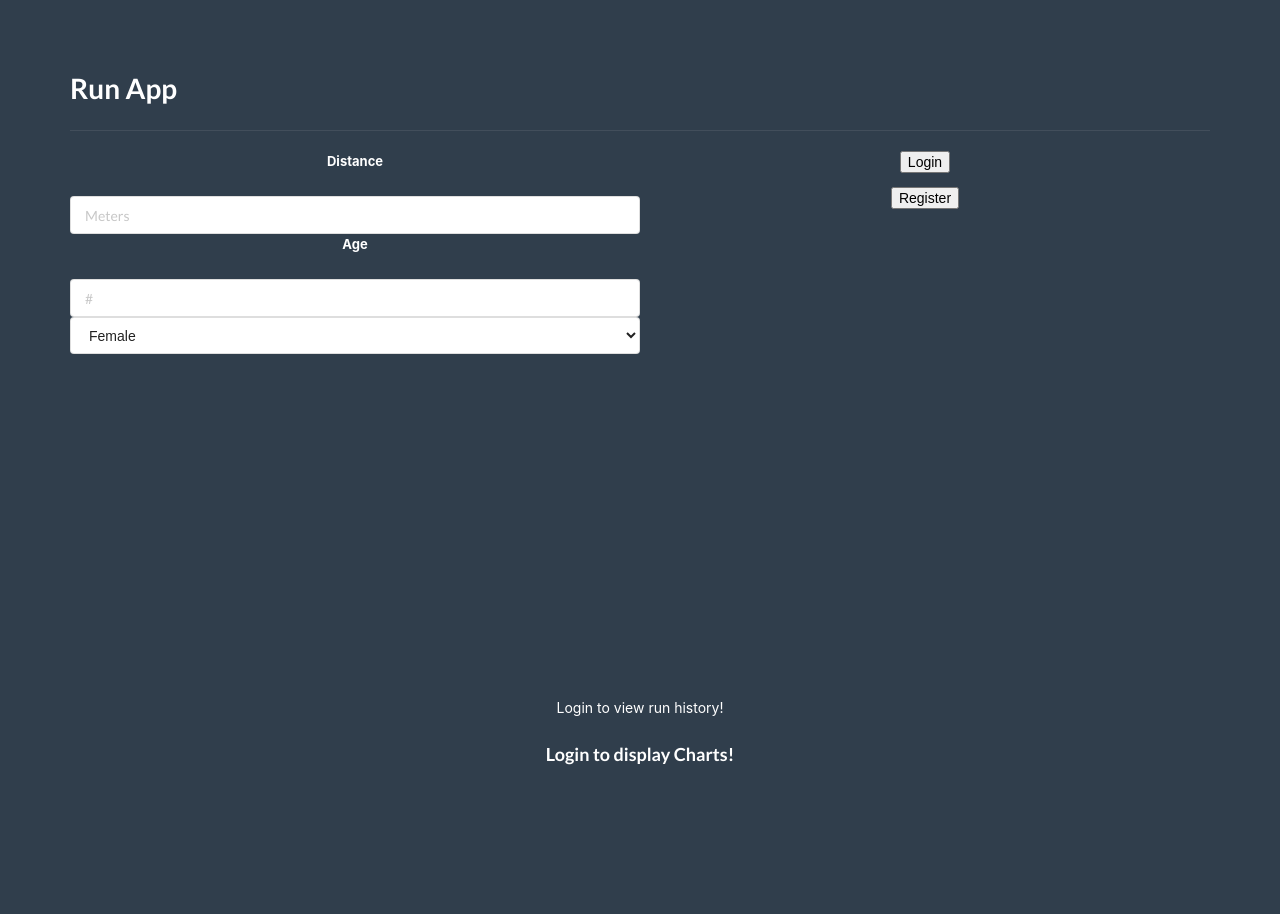
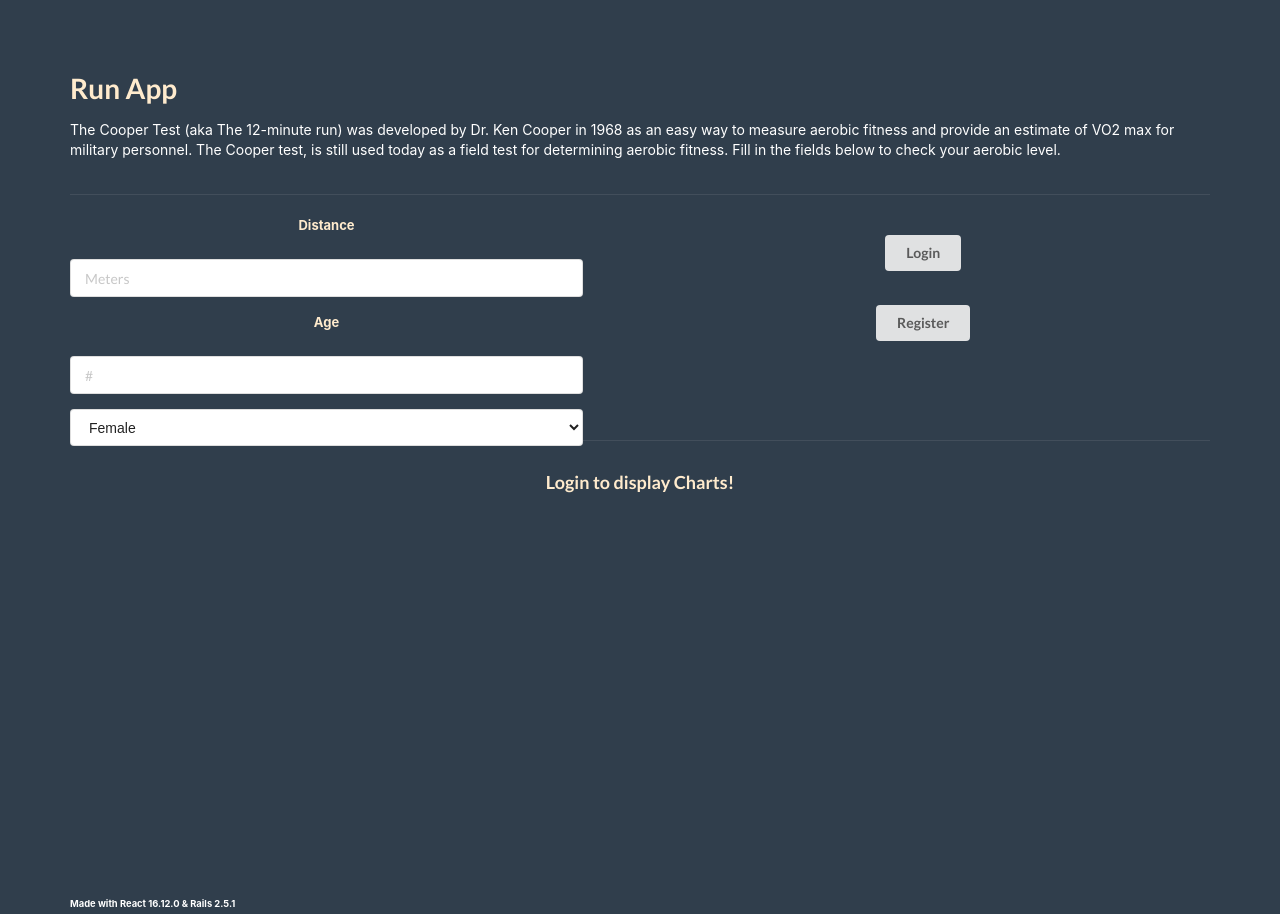
Before and after one commit to EevanR/cooper-client-react, a React (Create React App) app: page / in a window 1280 px wide. Before the commit the page ends 870 px from the top, so only its background shows below. Built offline with nearby package versions, Linux system fonts and the light colour scheme.

Commit message:
more styling

```diff
--- a/src/App.css
+++ b/src/App.css
@@ -1,6 +1,7 @@
 .chartBlock {
   display: inline-block;
   width: 100%;
+  margin-top: 10px;
 }
 
 .chart1 {
@@ -8,6 +9,7 @@
   float: left;
   text-align: center;
   color: white;
+  padding: 10px;
 }
 
 .chart2 {
@@ -15,10 +17,12 @@
   float: right;
   text-align: center;
   color: white;
+  padding: 10px;
 }
 
 .entry {
-  border: 1px solid rgb(114, 166, 226);
+  text-align: left;
+  border: 1px solid rgba(255, 235, 205, 0.329);
   margin-bottom: 10px;
   height: 60px;
   padding: 5px;
@@ -32,18 +36,18 @@
   height: 200px;
 }
 
-.fields {
-
+.ui.form {
+  width: 90%;
 }
 
 .ui.form .field>label {
-  color: white;
-  margin-bottom: 5px;
+  color: blanchedalmond;
 }
 
-#performance {
+.performance {
   overflow: scroll;
-  max-height: 400px;
+  max-height: 350px;
+  margin-bottom: 30px;
 }
 
 
@@ -54,13 +58,13 @@
 }
 
 .input {
-  padding-top: 20px;
+  margin-top: 20px;
   width: 50%;
   float: left;
   text-align: center;
 }
 
-.results {
+.login {
   padding-top: 20px;
   width: 50%;
   float: right;
@@ -72,7 +76,8 @@
 }
 
 .cooperResult {
-  margin-top: 30%;
+  padding-top: 10px;
+  padding-bottom: 20px;
   text-align: center;
 }
 
@@ -84,7 +89,46 @@
   padding-bottom: 10px;
 }
 
+#dividerBottom {
+  border-bottom: 1px solid rgba(166, 168, 172, 0.15);
+}
+
 #divider {
-  margin-top: 10px;
+  margin-top: 20px;
   border-top: 1px solid rgba(166, 168, 172, 0.15);
 }
+
+#greeting {
+  font-size: 28px;
+  color: rgb(255, 235, 205);
+}
+
+#center {
+  text-align: center;
+}
+
+.ui.input.input {
+  margin-bottom: 15px;
+}
+
+h4, h1, h3 {
+  color: blanchedalmond;
+}
+
+.ui.vertical.animated.button {
+  width: 200px;
+}
+
+.footer {
+  left: 80px;
+  bottom: 0;
+  margin-top: 400px;
+}
+
+#register {
+  margin-top: 20px;
+}
+
+#login {
+  margin-top: 20px;
+}
--- a/src/App.jsx
+++ b/src/App.jsx
@@ -80,7 +80,7 @@ class App extends Component {
       case !renderRegisterForm && !authenticated:
         renderRegister = (
           <>
-            <button
+            <button className="ui button"
               id="register"
               onClick={() => this.setState({ renderRegisterForm: true })}
             >
@@ -98,7 +98,7 @@ class App extends Component {
       case !renderLoginForm && !authenticated:
         renderLogin = (
           <>
-            <button
+            <button className="ui button"
               id="login"
               onClick={() => this.setState({ renderLoginForm: true })}
             >
@@ -111,8 +111,9 @@ class App extends Component {
       case authenticated:
         renderLogin = (
           <>
-            <p>Hi {JSON.parse(sessionStorage.getItem("credentials")).uid}</p>
-            <button onClick={() => this.onLogout()}>Log out</button>
+            <p id="greeting">Hi {JSON.parse(sessionStorage.getItem("credentials")).uid}</p>
+            <p>Check your stats below.</p>
+            <button className="ui button" onClick={() => this.onLogout()}>Log out</button>
           </>
         );
         if (this.state.renderIndex) {
@@ -122,12 +123,18 @@ class App extends Component {
                 updateIndex={this.state.updateIndex}
                 indexUpdated={() => this.setState({ updateIndex: false })}
               />
-              <button onClick={() => this.setState({ renderIndex: false })}>Hide past entries</button>
+              <button className="ui vertical animated button" onClick={() => this.setState({ renderIndex: false })}>
+              <div class="visible content">Hide past entries</div>
+              <div class="hidden content"><i aria-hidden="true" class="arrow up icon"></i></div>
+              </button>
             </>
           );
         } else {
           performanceDataIndex = (
-            <button id="show-index" onClick={() => this.setState({ renderIndex: true })}>Show past entries</button>
+            <button id="show-index" className="ui vertical animated button" onClick={() => this.setState({ renderIndex: true })}>
+              <div class="visible content">Show past entries</div>
+              <div class="hidden content"><i aria-hidden="true" class="arrow down icon"></i></div>
+            </button>
           )
         };
     }
@@ -142,22 +149,25 @@ class App extends Component {
       )
     }
 
-
-
     return (
       <>
         <div className="main-container">
           <h1>Run App</h1>
+          <p>The Cooper Test (aka The 12-minute run) was developed by Dr.
+            Ken Cooper in 1968 as an easy way to measure aerobic fitness and
+            provide an estimate of VO2 max for military personnel. The Cooper
+            test, is still used today as a field test for determining
+            aerobic fitness. Fill in the fields below to check your aerobic level.</p>
           <div>
             <div id="divider" className="fieldsLogin">
               <div className="input"><InputFields onChangeHandler={this.onChangeHandler} /></div>
-              <div className="results">
+              <div className="login">
                 {renderLogin}
                 {renderRegister}
               </div>
             </div>
           </div>
-          <div className="cooperResult">
+          <div id="divider" className="cooperResult">
             <DisplayCooperResult
               distance={this.state.distance}
               gender={this.state.gender}
@@ -166,11 +176,13 @@ class App extends Component {
               entrySaved={this.state.entrySaved}
               entryHandler={() => this.setState({ entrySaved: true, updateIndex: true})}
             />
-              <div className="performance">
-                Login to view run history!
+          </div>
+          <div id="center">
             {performanceDataIndex}
+            {displayChart}
           </div>
-              {displayChart}
+          <div className="footer">
+            <h6>Made with React 16.12.0 & Rails 2.5.1 </h6>
           </div>
         </div>
       </>
--- a/src/components/Chart.jsx
+++ b/src/components/Chart.jsx
@@ -49,11 +49,11 @@ class Chart extends Component {
     const { excellent, aboveAv, av, belowAv, poor } = this.state
     const data =
       {labels: [
-        `Excellent ${excellent}: Runs`,
-        `Above average ${aboveAv}: Runs`,
-        `Average ${av}: Runs`,
-        `Below average ${belowAv}: Runs`,
-        `Poor ${poor}: Runs`
+        `Excellent: ${excellent} Runs`,
+        `Above average: ${aboveAv} Runs`,
+        `Average: ${av} Runs`,
+        `Below average: ${belowAv} Runs`,
+        `Poor: ${poor} Runs`
       ],
       datasets: [{
           label: "Your Entries!",
@@ -86,7 +86,7 @@ class Chart extends Component {
       labels: ['January', 'February', 'March', 'April', 'May', 'June', 'July'],
       datasets: [
         {
-          label: 'My First dataset',
+          label: 'Entries',
           fill: true,
           lineTension: 0.1,
           backgroundColor: 'rgba(75,192,192,0.4)',
@@ -125,14 +125,14 @@ class Chart extends Component {
     return (
         <div id="divider" className="chartBLock">
           <div className="chart1">
-            <h3>Graph 1</h3>
+            <h3>Stats</h3>
             <Doughnut
               data = {data}
               options = {options}
             />
           </div>
           <div className="chart2">
-            <h3>Graph 2</h3>
+            <h3>Progress</h3>
             <Line
               data = {lineData}
               options = {lineOptions}
--- a/src/components/DisplayCooperResult.jsx
+++ b/src/components/DisplayCooperResult.jsx
@@ -18,13 +18,13 @@ const DisplayCooperResult = ({
     <>
       {propsPassed && (
         <>
-          <div id="dividerTopBottom">
+          <div id="">
               <p id="cooper-message">
-                {age} y/o {gender} running {distance} meters.
+                {age} year old {gender} running {distance} meters.
               </p>
               <p id="cooper-result">Result: {result}</p>
               {authenticated && !entrySaved ? (
-                <button
+                <button className="ui button"
                   id="save-result"
                   onClick={() => saveData(result, entryHandler)}
                 >
--- a/src/components/DisplayPerformanceData.jsx
+++ b/src/components/DisplayPerformanceData.jsx
@@ -31,17 +31,19 @@ class DisplayPerformanceData extends Component {
         <div>
           {this.state.performanceData.map(item => {
             return <div className="entry" key={item.id}>
-              <h4>Entry: # {item.id}</h4>
-              <p>Date: {item.created_at}, Rank: {item.data.message}</p>
-              <button id="deleteButton" >Delete Entry</button>
+              <h4>Entry # {item.id}</h4>
+              <p>Date: {item.created_at},
+                Rank: {item.data.message}
+              </p>
             </div>
           })}
         </div>
       )
+      debugger
     }
 
     return (
-      <div id='performance'>
+      <div id='index' className="performance">
         {dataIndex}
       </div>
     )
```
Lines whose indentation alone changed are shown as unchanged.
